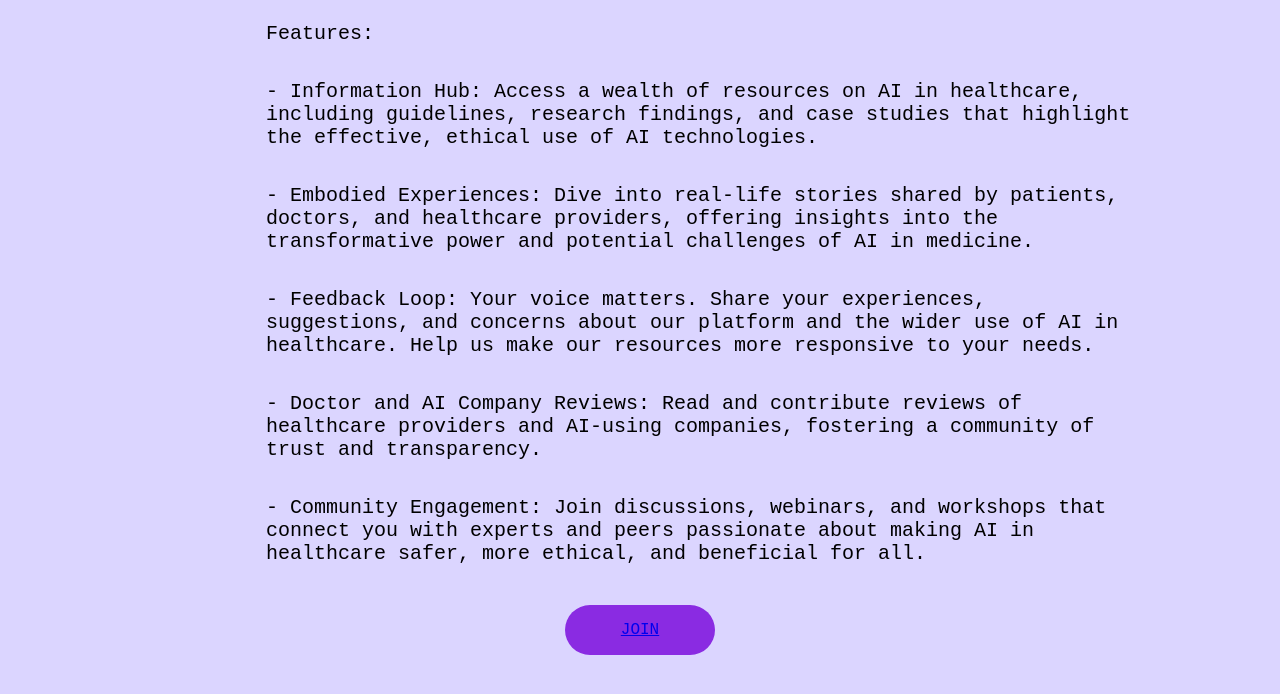
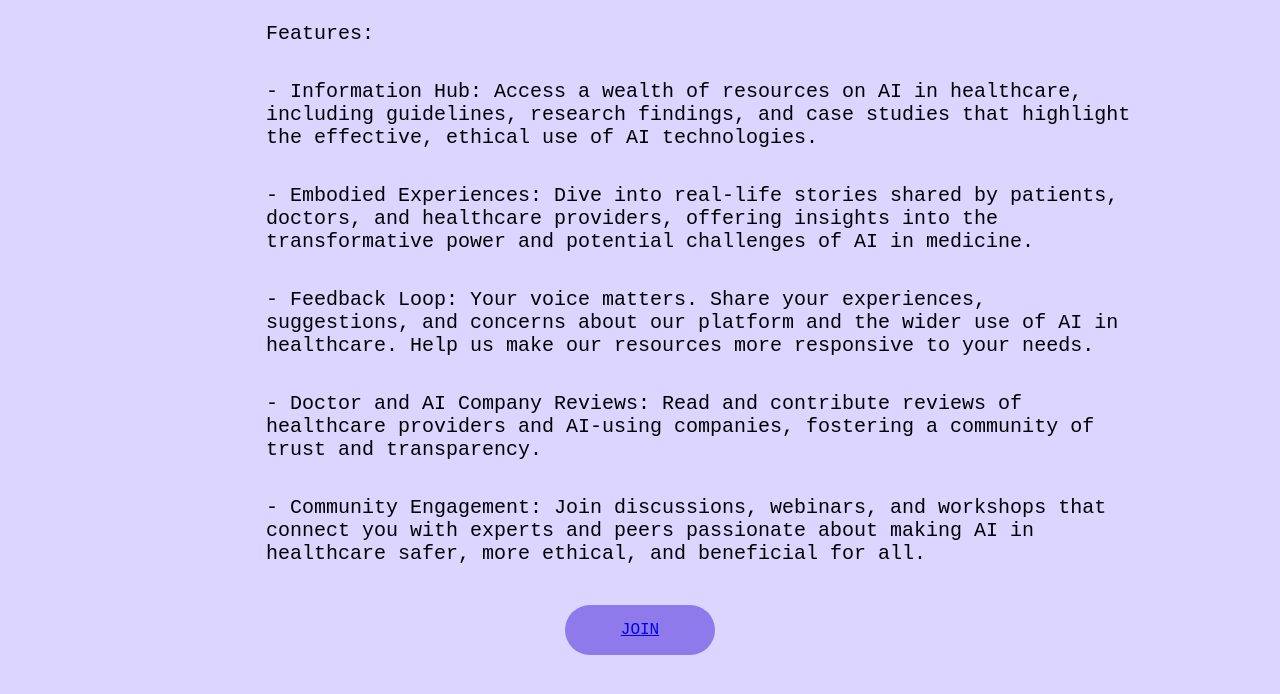
Before and after one commit to pompeyesas/anthro, a plain HTML site: page anthro/forum.html in a window 1280 px wide. Shown: the part 594-1288 px from the top of the page. Drawn offline with Linux system fonts and the light colour scheme; a web font is replaced by a local one.

Commit message:
Add files via upload

```diff
--- a/anthro/style.css
+++ b/anthro/style.css
@@ -51,12 +51,18 @@ img {
 #joinbttn {
   height:50px;
   width: 150px;
-  background-color: blueviolet;
+  background-color: rgb(143, 122, 236);
   border-radius: 25px;
+  border-color: black;
+  border: 2px;
   margin: auto;
   margin-top: 30px;
   text-decoration:none;
 
+}
+
+.work {
+  text-decoration: none;
 }
 
 
```
